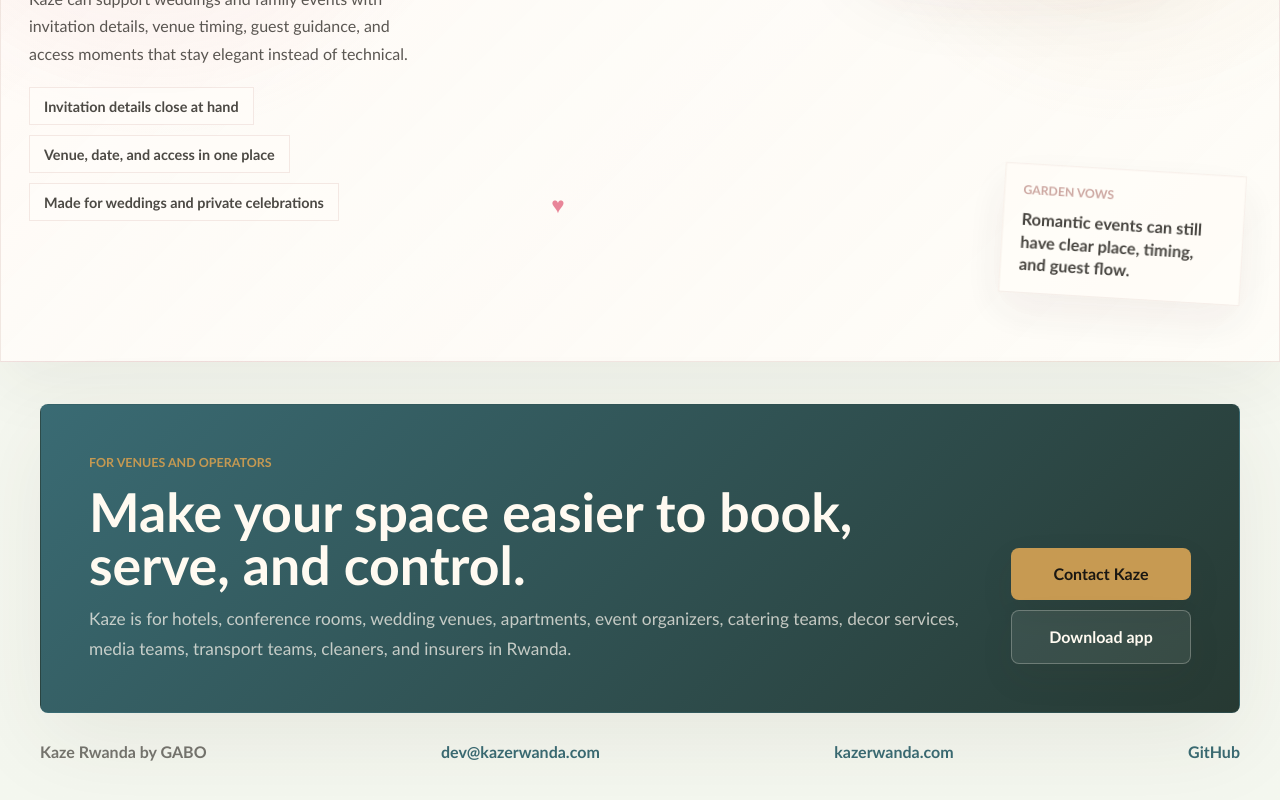
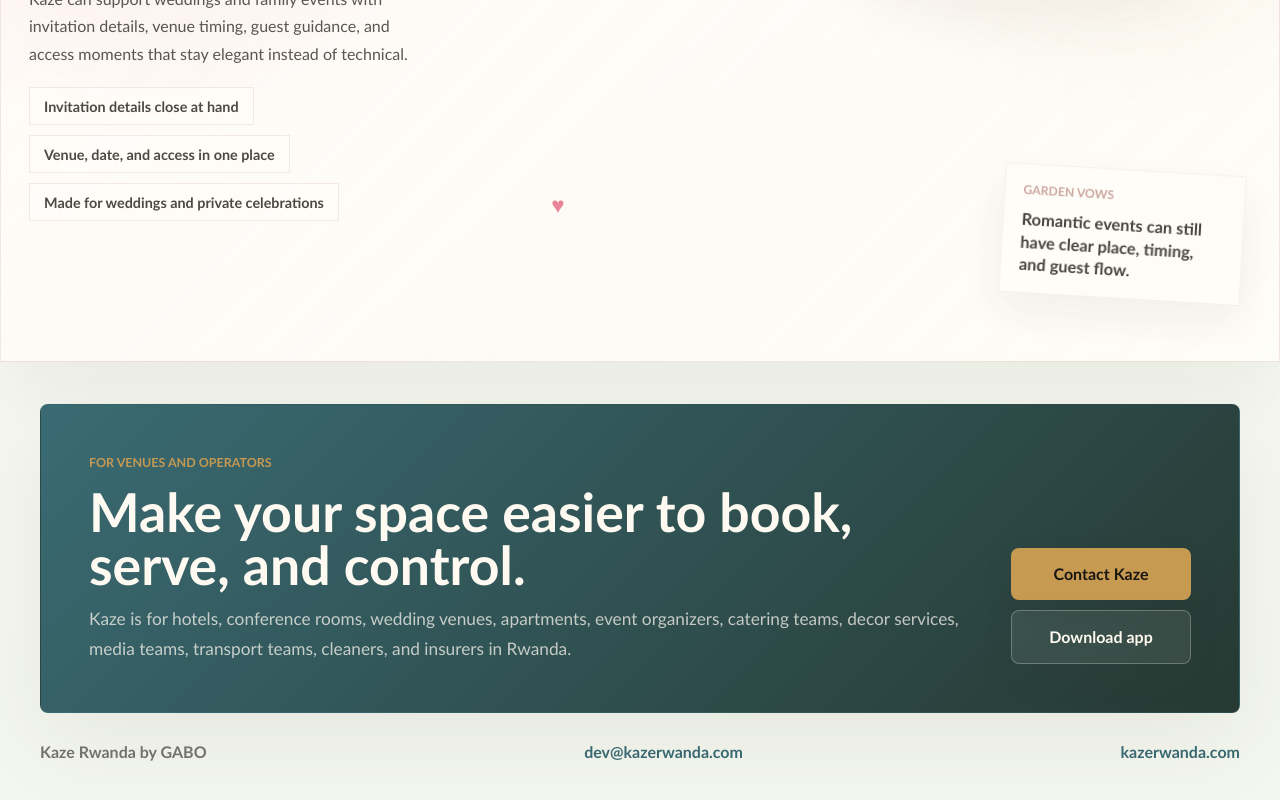
Before and after one commit to OresteGabo/kazerwanda-web, a Vue app: page / in a window 1280 px wide. Shown: the part 5230-6030 px from the top of the page. Built offline with nearby package versions, Linux system fonts and the light colour scheme.

Commit message:
Remove GitHub link from footer for cleaner layout

```diff
--- a/src/App.vue
+++ b/src/App.vue
@@ -263,7 +263,6 @@
       <span>Kaze Rwanda by GABO</span>
       <a href="mailto:dev@kazerwanda.com">dev@kazerwanda.com</a>
       <a href="https://kazerwanda.com">kazerwanda.com</a>
-      <a href="https://github.com/OresteGabo/kazerwanda-web" rel="me">GitHub</a>
     </footer>
   </div>
 </template>
```
